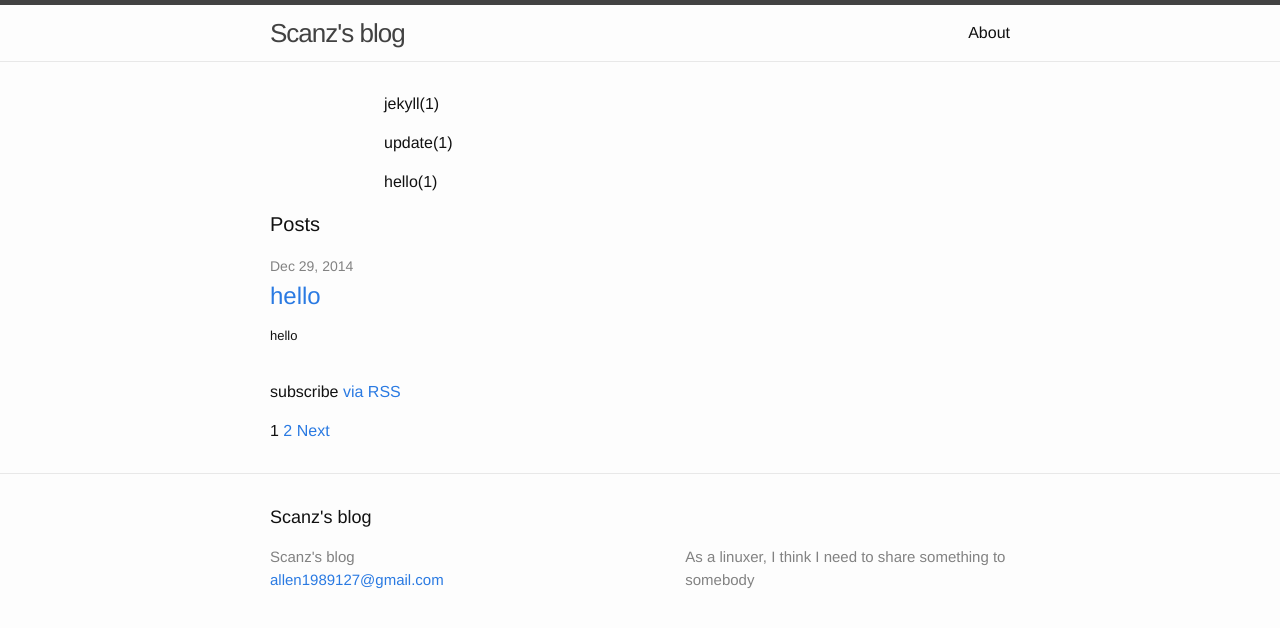
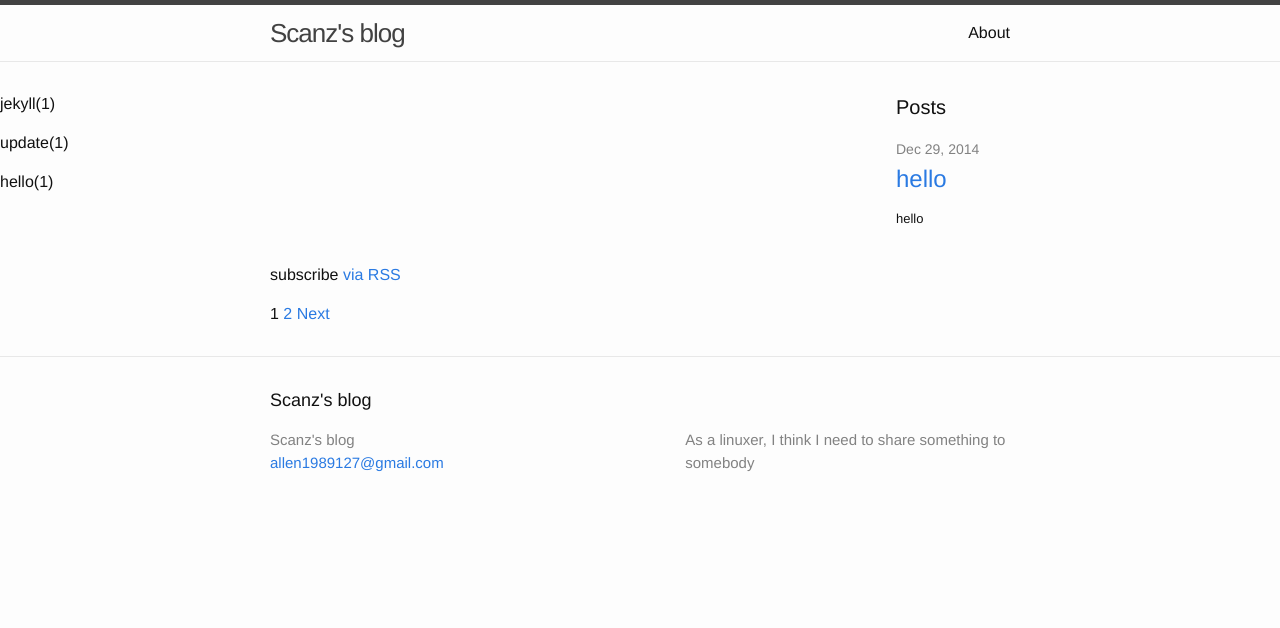
Before and after one commit to allen1989127/blog, a Jekyll site: the page built from index.html, in a window 1280 px wide. Shown: the top 628 px of the page. Built offline with Jekyll 4.4.1, drawn with Linux system fonts in a browser that asks for light colours; the list of posts is cut into pages by our own code.

Commit message:
list to left

```diff
--- a/_sass/_layout.scss
+++ b/_sass/_layout.scss
@@ -166,7 +166,8 @@
 }
 
 .page-list {
-    margin-left:auto;
+    float:left;
+    margin:auto;
     width:70%;
 }
 
```
